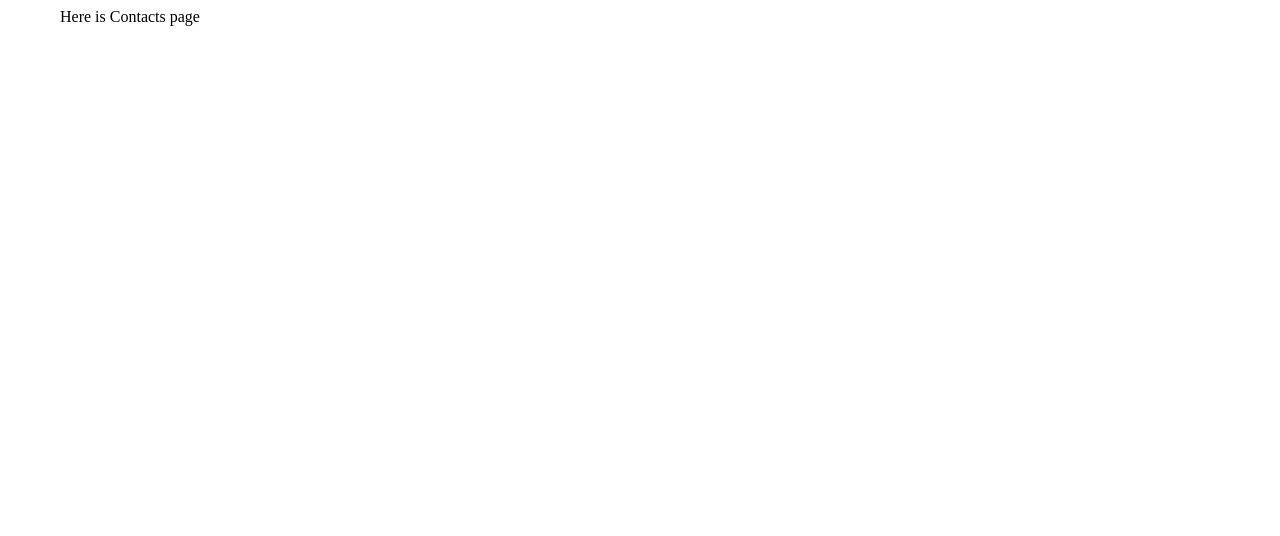
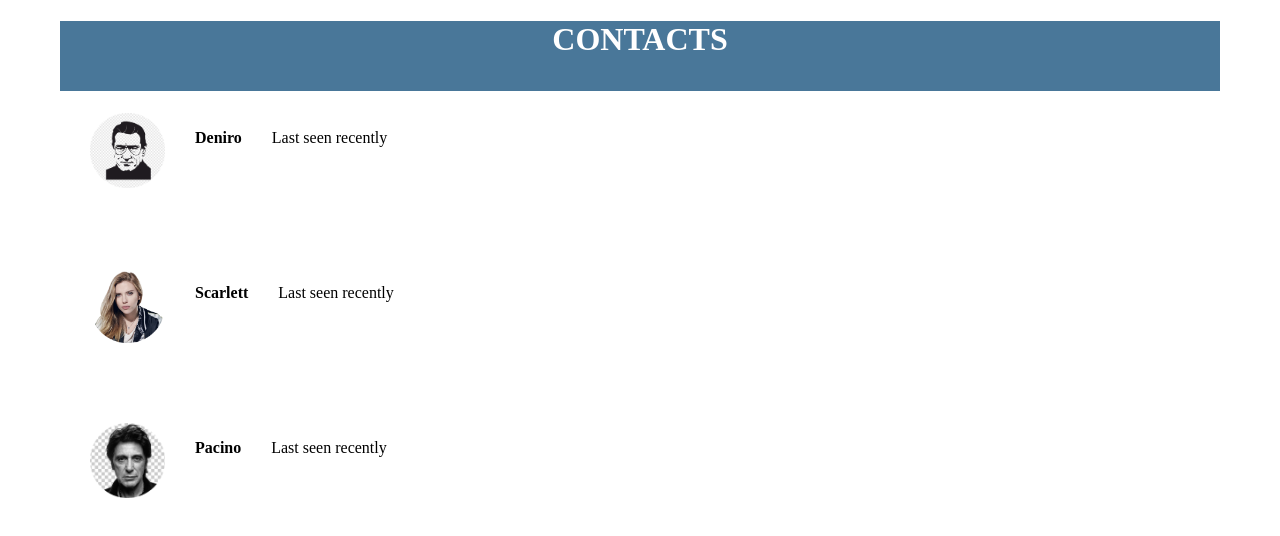
Before and after one commit to mirmahyar/digigram, a React (Create React App) app: page /contacts in a window 1280 px wide. Shown: the top 536 px of the page. Built offline with nearby package versions, Linux system fonts and the light colour scheme; the HTML template or start-up script is replaced by a standard one.

Commit message:
Working on ContactsList page

```diff
--- a/src/components/ChatList/ChatList.css
+++ b/src/components/ChatList/ChatList.css
@@ -0,0 +1,6 @@
+.chatsHeader{
+    background-color: #497799;
+    color: white;
+    height: 70px;
+    text-align: center;
+}
--- a/src/components/ChatList/ChatList.js
+++ b/src/components/ChatList/ChatList.js
@@ -1,9 +1,11 @@
 import React from 'react'
 import SingleChat from './SingleChat/SingleChat'
+import "./ChatList.css"
 
 function ChatList() {
     return (
         <>
+        <h1 className="chatsHeader">Chats</h1>
         <SingleChat />
         <SingleChat />
         <SingleChat />
--- /dev/null
+++ b/src/components/Contacts/ContactInfo.js
@@ -0,0 +1,16 @@
+import React from 'react'
+import "./Contacts.css"
+
+function ContactInfo(props) {
+    return (
+        <div className="ContactsInfoWrapper">
+
+            <img className="profile-picture" src = {props.img} />
+            <p className="contactName">{props.name}</p>
+
+            <p>Last seen recently</p>
+        </div>
+    )
+}
+
+export default ContactInfo
--- a/src/components/Contacts/Contacts.css
+++ b/src/components/Contacts/Contacts.css
@@ -0,0 +1,22 @@
+
+.ContactsWrapper{
+
+}
+
+.ContactsInfoWrapper{
+    display: flex;
+    margin-bottom: 80px;
+}
+
+.ContactsHeader{
+    text-align: center;
+
+    background-color: #497799;
+    color: white;
+    height: 70px;
+
+}
+
+.contactName{
+    font-weight: 600;
+}
--- a/src/components/Contacts/Contacts.js
+++ b/src/components/Contacts/Contacts.js
@@ -1,10 +1,22 @@
 import React from 'react'
+import ContactInfo from './ContactInfo'
+import Deniro from "../../Pictures/Robert.png"
+import Scarlett from "../../Pictures/scarlett.png"
+import Pacino from "../../Pictures/pacino-circle.png"
+import "./Contacts.css"
 
 function Contacts() {
     return (
-        <div>
-            Here is Contacts page
+        <>
+
+        <h1 className="ContactsHeader">CONTACTS</h1>
+        <div className="ContactsWrapper">
+
+            <ContactInfo name="Deniro" img = {Deniro}/>
+            <ContactInfo name = "Scarlett" img = {Scarlett} />
+            <ContactInfo name="Pacino" img={Pacino} />
         </div>
+        </>
     )
 }
 
--- a/src/components/Header/Header.css
+++ b/src/components/Header/Header.css
@@ -16,3 +16,7 @@
 .profile-picture{
     height: 75px;
 }
+
+.profile-picture:hover{
+    height:95px;
+}
```
Also changed, not shown: src/Pictures/Robert.png (added), src/Pictures/scarlett.png (added).
